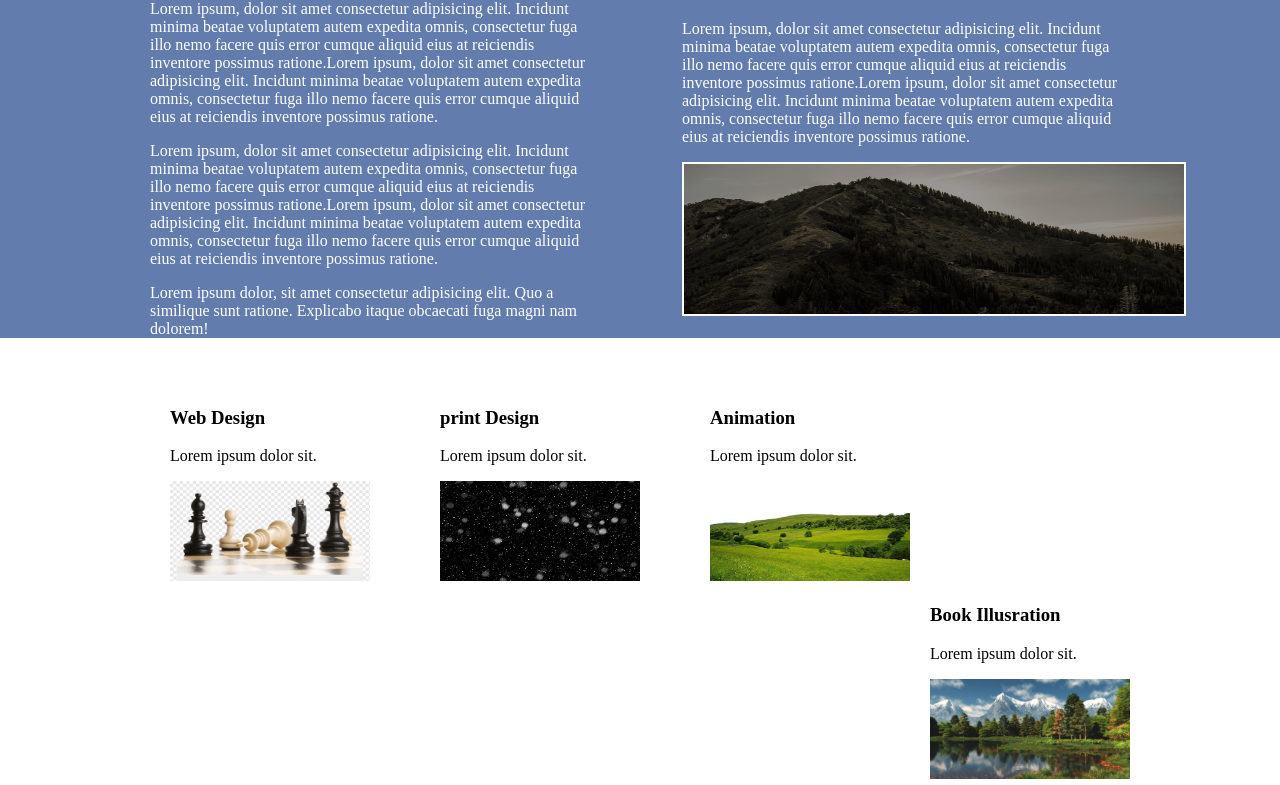
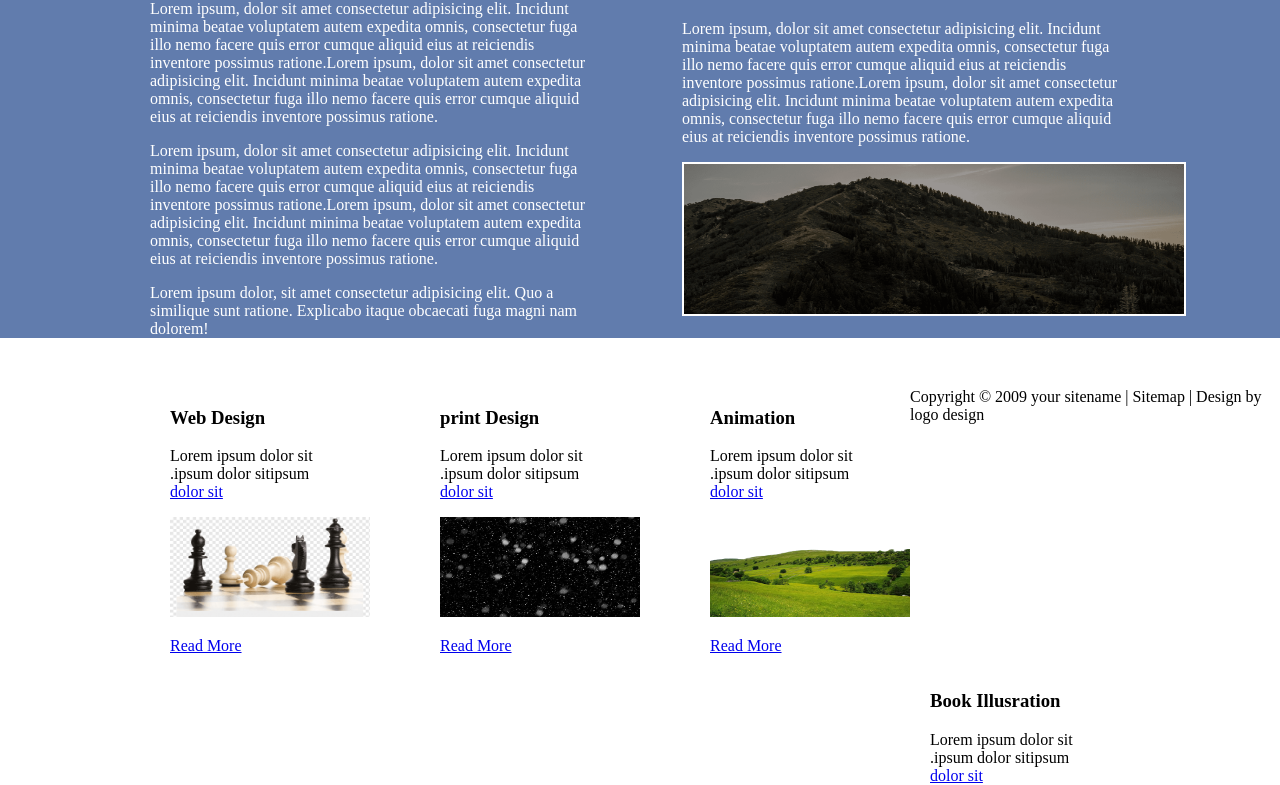
Before and after one commit to levon-1990/test_2, a plain HTML site: page index.html in a window 1280 px wide. Shown: the part 170-955 px from the top of the page. Drawn offline with Linux system fonts and the light colour scheme.

Commit message:
General correction

```diff
--- a/index.html
+++ b/index.html
@@ -10,7 +10,7 @@
 <body>
     <div class="container">
         <div class="block-1">
-<div class="footer">
+
 <div class="logo">
 <img src="/img/logo.png" alt="">
 </div>
@@ -23,7 +23,7 @@
     <li><a href="#">Contact</a></li>
 </ul>
 </div>
-</div>
+
 <div class="word">
    <div class="word-1">
 <p>Lorem ipsum, dolor sit amet consectetur adipisicing elit. Incidunt
@@ -56,38 +56,44 @@
 
 </div>
         </div>
+        <div class="clear"></div>
         <div class="block-2">
             <div class="foto-1">
                 <h3> Web Design</h3>
-                <p>Lorem ipsum dolor sit.</p>
+                <p>Lorem ipsum dolor sit<br/>.ipsum dolor sitipsum <br/> <a href="#"> dolor sit</a></p>
                 <a href="#">
                 <img src="/img/image-2.png" alt="">
             </a>
+            <p class="read"><a href="#">Read More</a> </p>
             </div>
             <div  class="foto-2">
                 <h3>print Design</h3>
-                <p>Lorem ipsum dolor sit.</p>
+                <p>Lorem ipsum dolor sit<br/>.ipsum dolor sitipsum <br/> <a href="#"> dolor sit</a></p>
                 <a href="#">
                 <img src="/img/image-3.jpg" alt="">
             </a>
+            <p class="read"><a href="#">Read More</a> </p>
             </div>
             <div  class="foto-3">
                 <h3>Animation</h3>
-                <p>Lorem ipsum dolor sit.</p>
+                <p>Lorem ipsum dolor sit<br/>.ipsum dolor sitipsum <br/> <a href="#"> dolor sit</a></p>
                 <a href="#">
                 <img src="/img/image-4.png" alt="">
             </a>
+            <p class="read"><a href="#">Read More</a> </p>
             </div>
             <div  class="foto-4">
                 <h3>Book  Illusration</h3>
-                <p>Lorem ipsum dolor sit.</p>
+                <p>Lorem ipsum dolor sit<br/>.ipsum dolor sitipsum <br/> <a href="#"> dolor sit</a></p>
                 <a href="#">
                 <img src="/img/image-5.jpg" alt="">
             </a>
+            <p class="read"><a href="#">Read More</a> </p>
             </div>
-
-
         </div>
+        <div class="clear"></div>
+        <footer class="footer">Copyright &#169; 2009 your sitename | Sitemap |
+            Design by logo design</footer>
 
     </div>
 
```
